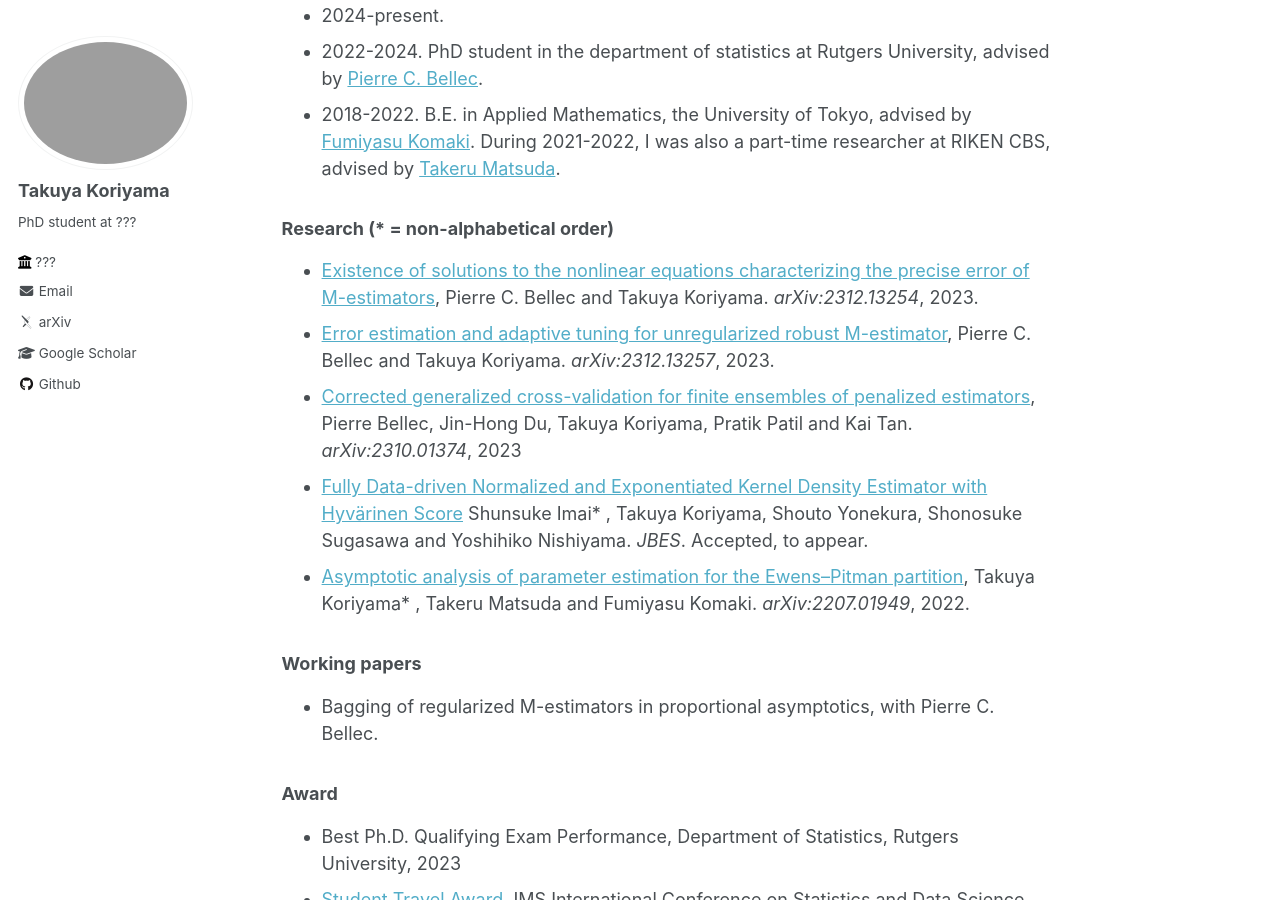
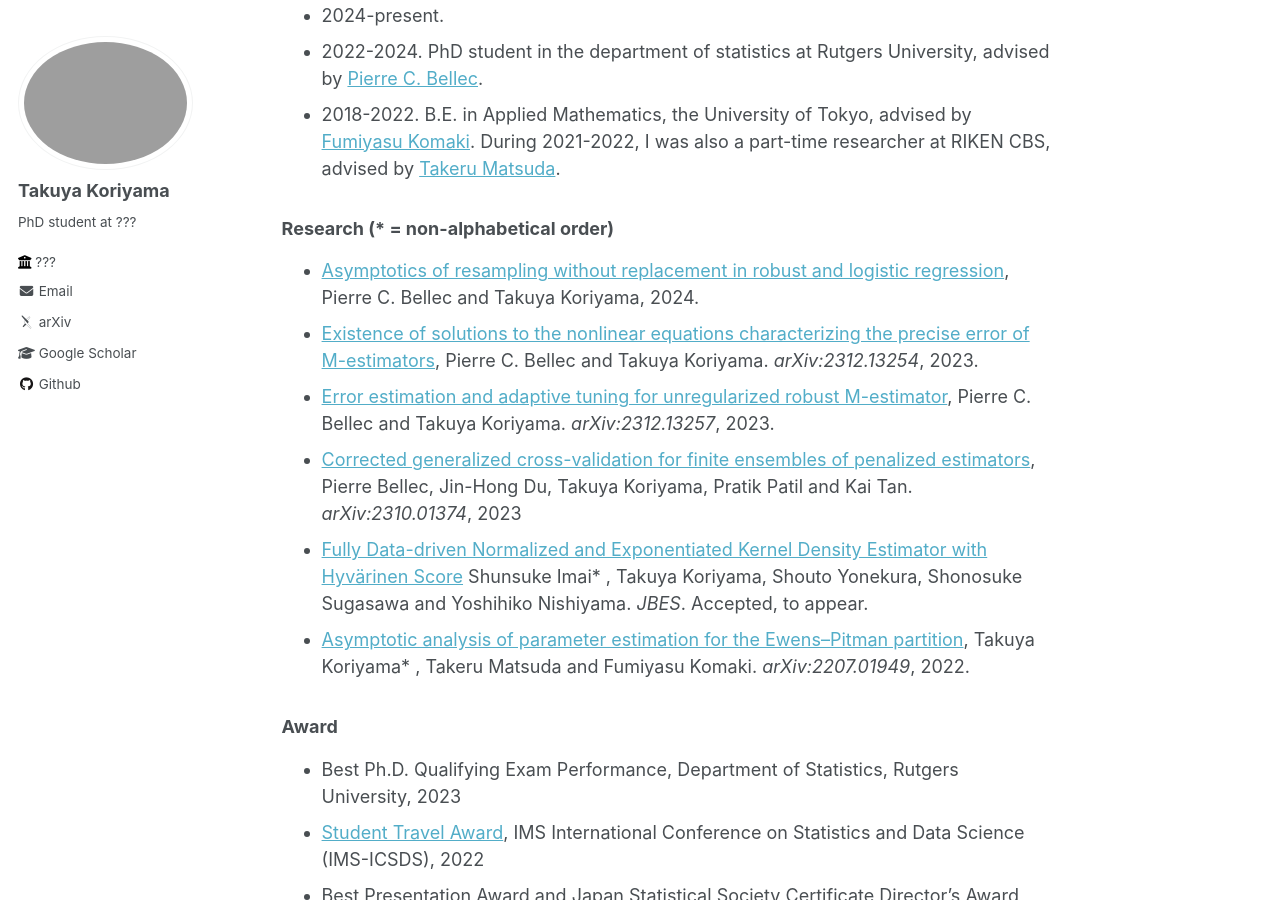
Before and after one commit to TakuyaKoriyama/takuyakoriyama.github.io, a Jekyll site: the page built from _pages/about.md, in a window 1280 px wide and 900 px high, scrolled down 288 px. Built offline with Jekyll 4.4.1, drawn with Linux system fonts in a browser that asks for light colours; some web fonts are replaced.

Commit message:
Update about.md

```diff
--- a/_pages/about.md
+++ b/_pages/about.md
@@ -17,6 +17,7 @@ I am a prospective PhD student at ???. I am currently interested in statistical
 
 
 ### Research (\* = **non**-alphabetical order)
+* [Asymptotics of resampling without replacement in robust and logistic regression](), Pierre C. Bellec and Takuya Koriyama, 2024.
 * [Existence of solutions to the nonlinear equations characterizing the precise error of M-estimators](https://arxiv.org/abs/2312.13254), Pierre C. Bellec and Takuya Koriyama. *arXiv:2312.13254*, 2023.
 * [Error estimation and adaptive tuning for unregularized robust M-estimator](https://arxiv.org/abs/2312.13257), Pierre C. Bellec and Takuya Koriyama.
 *arXiv:2312.13257*, 2023.
@@ -24,8 +25,7 @@ I am a prospective PhD student at ???. I am currently interested in statistical
 * [Fully Data-driven Normalized and Exponentiated Kernel Density Estimator with Hyvärinen Score](https://arxiv.org/abs/2212.00984) Shunsuke Imai\* , Takuya Koriyama, Shouto Yonekura, Shonosuke Sugasawa and Yoshihiko Nishiyama. *JBES*. Accepted, to appear.
 * [Asymptotic analysis of parameter estimation for the Ewens--Pitman partition](https://arxiv.org/abs/2207.01949), Takuya Koriyama\* , Takeru Matsuda and Fumiyasu Komaki. *arXiv:2207.01949*, 2022.
 
-### Working papers
-* Bagging of regularized M-estimators in proportional asymptotics, with Pierre C. Bellec.
+
 
 ### Award
 * Best Ph.D. Qualifying Exam Performance, Department of Statistics, Rutgers University, 2023
```
